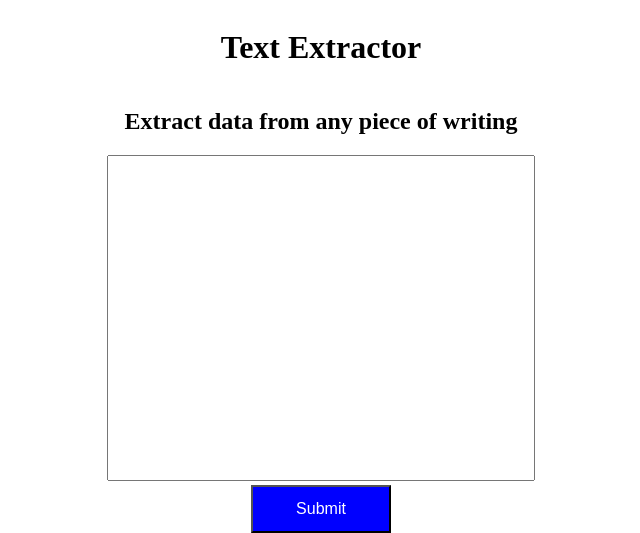
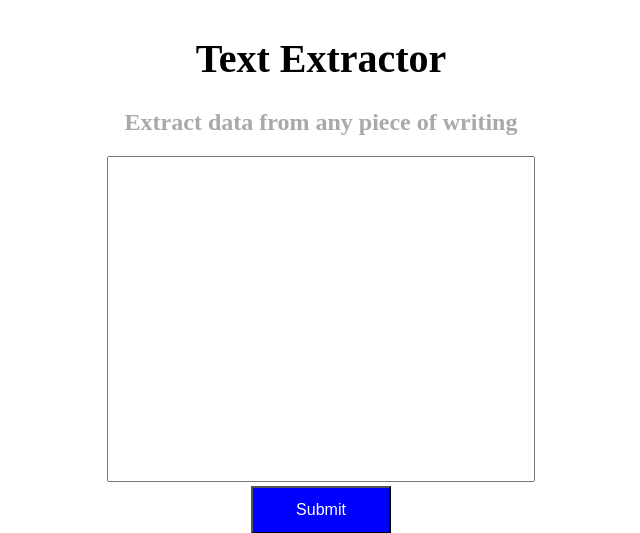
Before and after one commit to anthonypapetti/TextExtractor, a Flask app: page / in a window 1280 px wide. Shown: the top 533 px of the page, without its empty margins (319-959 px from the left). Run offline with Flask 2, Linux system fonts and the light colour scheme.

Commit message:
Fixed some styling bugs

```diff
--- a/static/style.css
+++ b/static/style.css
@@ -2,6 +2,15 @@ body{
   display: flex;
   flex-direction: column;
   align-items: center;
+}
+
+.title {
+  font-size: 2.5rem;
+}
+
+.subtitle {
+  color: darkgray;
+  margin-top: 0px;
 }
 
 textarea {
@@ -28,6 +37,7 @@ input {
 
 .datarow {
   display: flex;
+  flex-direction: column;
   margin-left: 2vw;
   margin-right: 2vw;
 }
@@ -35,3 +45,8 @@ input {
 .datatitle {
 font-size: 2rem;
 }
+
+.datalist {
+  margin-left: 0px;
+  padding-left: 0px
+}
--- a/templates/index.html
+++ b/templates/index.html
@@ -7,8 +7,8 @@
   <title>Text Extractor</title>
 </head>
 <body>
-  <h1>Text Extractor</h1>
-  <h2>Extract data from any piece of writing</h2>
+  <h1 class="title">Text Extractor</h1>
+  <h2 class="subtitle">Extract data from any piece of writing</h2>
   <form method="POST" action="/">
     <div>
       <textarea name="text" required="required"></textarea>
```
